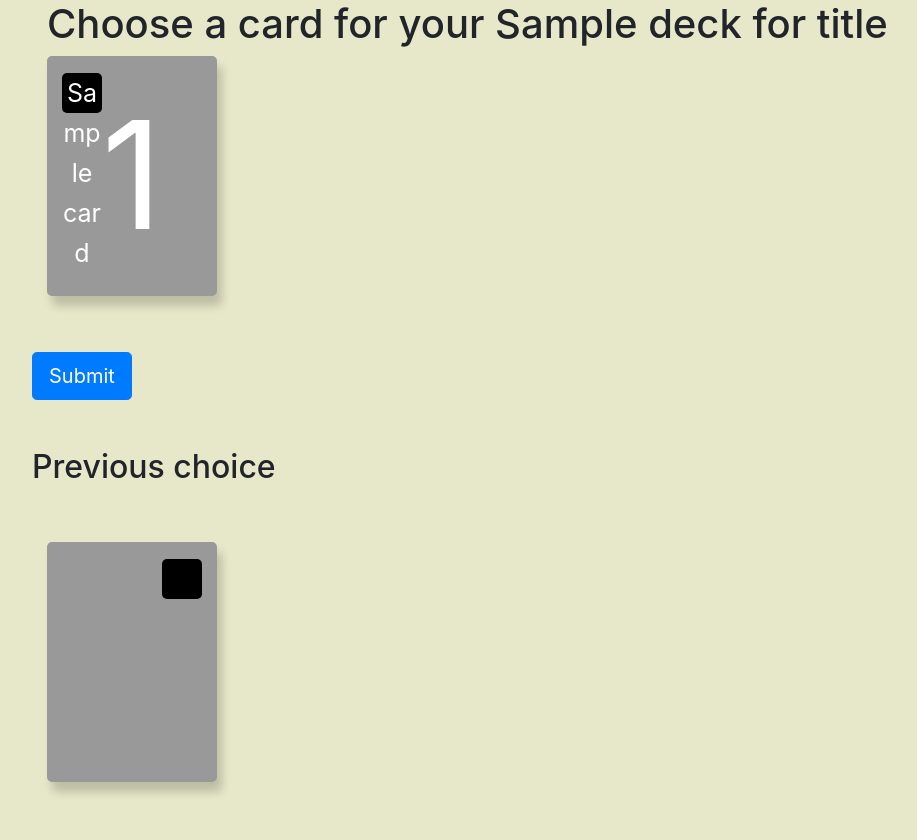
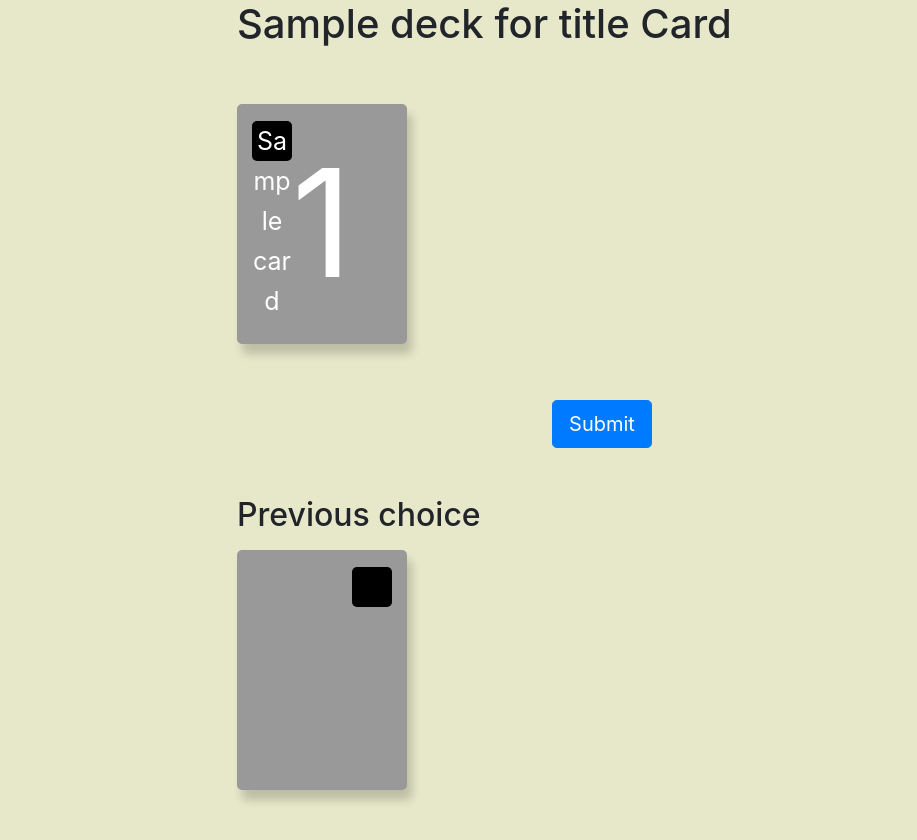
Before and after one commit to rgregory1/flamme_rouge_dealer, a Flask app: template templates/card_picker_2.html in a window 1280 px wide. Shown: the part 56-896 px from the top of the page, without its empty margins (38-955 px from the left). Before the commit the page ends 850 px from the top, so only its background shows below. Run offline with Flask 2, Linux system fonts and the light colour scheme; the template is opened without the code that fills it: most values are stand-ins (such as "Sample title", 1, 10 or a date in 2020); some libraries are stand-ins or nearby versions.

Commit message:
ready to play

```diff
--- a/static/custom.css
+++ b/static/custom.css
@@ -143,9 +143,31 @@ div.white-card .mini-letter, div.white-card .mini-letter-square {
     background-color: #565656;
 }
 
+div.black-card {
+    background-color: #313131;
+    background-image: url(grey-double.png);
+    background-position: 85% 0, 0 13%;
+}
+
+div.black-card .mini-letter, div.black-card .mini-letter-square {
+    background-color: #565656;
+}
+
+div.red-card {
+    background-color: #c12020;
+    background-image: url(pale-stripe.png);
+    background-position: 83% 0, 0 13%;
+}
+
+div.red-card .mini-letter, div.red-card .mini-letter-square {
+    background-color: #820f29;
+}
+
 
 div.exaustion-card {
     background-color: #c66464;
+    background-image: url(wavy-lines.png);
+    background-position: center;
 
 }
 
@@ -182,10 +204,16 @@ input[type=radio]:checked + label>div {
 }
 
 @media (max-width: 360px) {
-    div.card-shape {
+    div.card-shape, .exaust-button {
     -webkit-transform:scale(0.8);
     -moz-transform:scale(0.8);
     -ms-transform:scale(0.8);
     transform:scale(0.8);
     }
+
+    .col-6 {
+        margin-left: -15px !important;
+    }
+
+
 }
--- a/templates/card_picker_2.html
+++ b/templates/card_picker_2.html
@@ -1,14 +1,17 @@
 {% extends 'base.html' %}
 
 {% block body %}
-    <h1 class="bd-title">Choose a card for your {{ deck_for_title }}</h1>
-
+    <div class="row">
+        <div class="col offset-md-0 offset-lg-2 mb-5">
+            <h1 class="bd-title">{{ deck_for_title }} Card</h1>
+        </div>
+    </div>
     <form method="POST" action="{{ url_for('hidden_cards') }}">
 
         <div class="row">
             {% for card in current_hand %}
 
-            <div class="col-sm">
+            <div class="col-6 col-md-3 col-lg-2{% if loop.first %} offset-md-0 offset-lg-2{% endif %}">
                 <input type="radio" id="card_{{ loop.index0 }}" name="card_choice" class="input-hidden" value="{{ loop.index0 }}" required/>
                 <label for="card_{{ loop.index0 }}">
 
@@ -21,15 +24,18 @@
 
             {% endfor %}
         </div><!--endrow-->
-        <div class="row mt-5">
+        <div class="row mt-5 justify-content-center">
         <button type="submit" class="btn btn-primary btn-lg">Submit</button>
         </div><!--endrow-->
 
+        <!-- <div class="row mt-5">
+            <div class="col offset-md-0 offset-lg-2">
+
+            </div>
+        </div> -->
         <div class="row mt-5">
-            <h2>Previous choice</h2>
-        </div>
-        <div class="row mt-5">
-            <div class="col-sm-2">
+            <div class="col offset-md-0 offset-lg-2">
+                <h2 class="mb-3">Previous choice</h2>
                 <div class="card-shape {{ previous_card[2] }}">
                     <span class="{% if "S" is in previous_card %}mini-letter{% else %}mini-letter-square{% endif %}">{{ previous_card[1] }}</span>
                     <p>{{ previous_card[0] }}</p>
```
Also changed, not shown: templates/hidden_cards.html (+7 -3 lines), templates/home.html (+12 -0 lines), static/grey-double.png (added), static/pale-stripe.png (added), static/wavy-lines.png (added), 2 other files.
